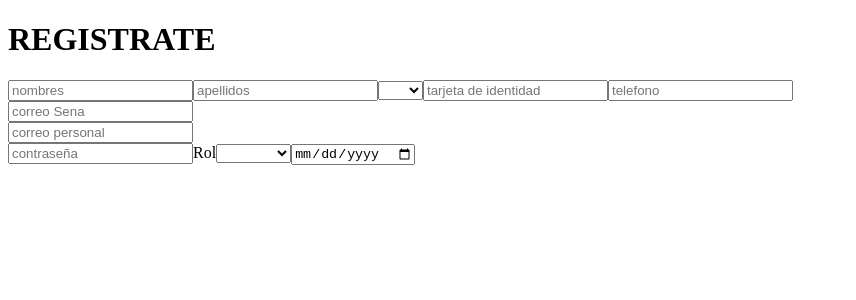
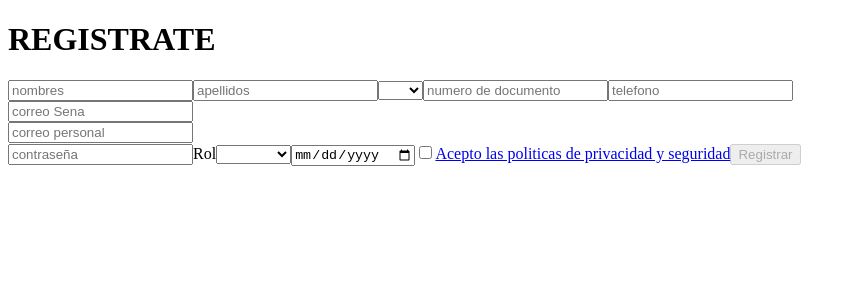
Before and after one commit to Andreaperez1/Proyecto-sena, a React (Vite) app in the folder proyect-sena-app/: page / in a window 1280 px wide. Shown: the top 300 px of the page, without its empty margins (0-856 px from the left). Built offline with nearby package versions, Linux system fonts and the light colour scheme.

Commit message:
aqui anexo el cambio de politicas de privacidad como shek con su funcion de enlace y nos muestra el contenido de la politica, ademas con una validacion que si no lo aceptamos no nos deja registrar

```diff
--- a/proyect-sena-app/src/componentes/Fecha.jsx
+++ b/proyect-sena-app/src/componentes/Fecha.jsx
@@ -2,7 +2,7 @@ import React from "react";
 
 const Fecha = ({ label}) => {
     return (
-    <imput
+    <input
     type="date"
     />
     )
--- a/proyect-sena-app/src/componentes/PoliticasPrivacidad.jsx
+++ b/proyect-sena-app/src/componentes/PoliticasPrivacidad.jsx
@@ -0,0 +1,14 @@
+import React from "react";
+
+const PoliticasPrivacidad = () => {
+  return (
+    <div className="politicas-privacidad">
+      {/* Contenido de las políticas */}
+      <h2>Políticas de Privacidad y Seguridad</h2>
+      <p>Aquí va toda la información sobre políticas de privacidad y seguridad.</p>
+      {/* Puedes agregar más contenido informativo aquí */}
+    </div>
+  );
+};
+
+export default PoliticasPrivacidad;
--- a/proyect-sena-app/src/componentes/correo.jsx
+++ b/proyect-sena-app/src/componentes/correo.jsx
@@ -1,4 +1,4 @@
-
+import React from "react";
 
 function Correo (props) {
     return (
@@ -10,4 +10,4 @@ function Correo (props) {
     )
 }
 
-export default Correo
+export default Correo;
--- a/proyect-sena-app/src/page/Registro.jsx
+++ b/proyect-sena-app/src/page/Registro.jsx
@@ -1,58 +1,101 @@
-
+import React, { useState } from "react";
 import Input from "../componentes/Input";
 import Desplegable from "../componentes/desplegable";
-import Correo from "../componentes/correo"
+import Correo from "../componentes/correo";
+
+import PoliticasPrivacidad from "../componentes/PoliticasPrivacidad";
+
+
 
 const Registro = () => {
+
+  const [politicasAceptadas, setPoliticasAceptadas] = useState(false);
+  const [mostrarPoliticas, setMostrarPoliticas] = useState(false);
+
+  const handleAceptarPoliticas = () => {
+    setPoliticasAceptadas(true);
+  };
+
+  const handleSubmit = (e) => {
+    e.preventDefault();
+
+    // Verifica si las políticas han sido aceptadas antes de continuar
+    if (politicasAceptadas) {
+      // Aquí puedes realizar la lógica de registro del usuario
+      console.log("Usuario registrado correctamente");
+    } else {
+      alert("Debes aceptar las políticas de privacidad y seguridad.");
+    }
+  };
+
   return (
     <div>
       <h1>REGISTRATE</h1>
-      <form action="">
-
-      <Input label ="nombres"></Input>
-
-      <Input label ="apellidos"></Input>
+      <form onSubmit={handleSubmit}>
+        <Input label="nombres" />
+        <Input label="apellidos" />
 
         <Desplegable
           options={[
-        {value:" ", label: " "},
-        {value:"T.I", label: "T.I"},
-        {value:"C.C", label: "C.C"},
-        {value:"C.E", label: "C.E"},
-        {value:"P.A", label: "P.A"},
+            { value: " ", label: " " },
+            { value: "T.I", label: "T.I" },
+            { value: "C.C", label: "C.C" },
+            { value: "C.E", label: "C.E" },
+            { value: "P.A", label: "P.A" },
           ]}
         />
 
-<Input label ="tarjeta de identidad"></Input>
+        <Input label="numero de documento" />
+        <Input label="telefono" />
 
-<Input label ="telefono"></Input>
+        <Correo correo="Sena" />
+        <Correo correo="personal" />
 
-<Correo
-correo = "Sena"/>
-
-<Correo
-correo = "personal"/>
-
-<label htmlFor="contaseña"></label>
+        <label htmlFor="contraseña"></label>
         <input type="password" placeholder="contraseña" />
 
         <label htmlFor="Rol">Rol</label>
         <Desplegable
           options={[
-  {value:" ", label: " "},
-        {value:"Aprendiz", label: "Aprendiz"},
-        {value:"Profesor", label: "Profesor"},
-        {value:"Admin", label: "Admin"},
-
-]}/>
+            { value: " ", label: " " },
+            { value: "Aprendiz", label: "Aprendiz" },
+            { value: "Profesor", label: "Profesor" },
+            { value: "Admin", label: "Admin" },
+          ]}
+        />
 
         <label htmlFor="fechaNacimiento"></label>
         <input type="date" />
 
+        <label htmlFor="politicas">
+          <input
+            type="checkbox"
+            id="politicas"
+            checked={politicasAceptadas}
+            onChange={() => setPoliticasAceptadas(!politicasAceptadas)}
+          />
+          <a href="#" onClick={() => setMostrarPoliticas(true)}>Acepto las politicas de privacidad y seguridad</a>
+        </label>
+
+
+
+        <button type="submit" disabled={!politicasAceptadas}>
+          Registrar
+        </button>
       </form>
 
+            {/* Ventana emergente para las políticas */}
+            {mostrarPoliticas && (
+        <div className="ventana-emergente">
+          <div className="contenido-emergente">
+            <PoliticasPrivacidad />
+            <button onClick={() => setMostrarPoliticas(false)}>Cerrar</button>
           </div>
-  )
-}
+        </div>
+      )}
+    </div>
+  );
+};
+
 
 export default Registro;
```
Lines whose indentation alone changed are shown as unchanged.
